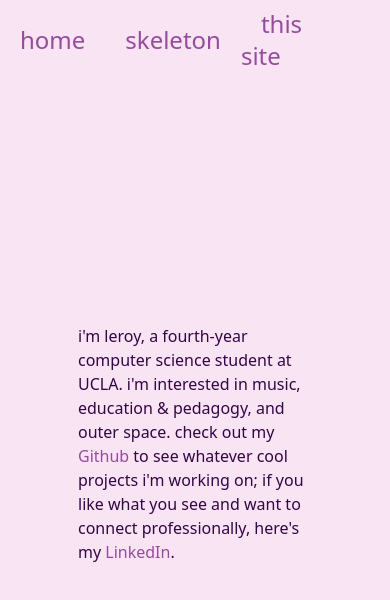
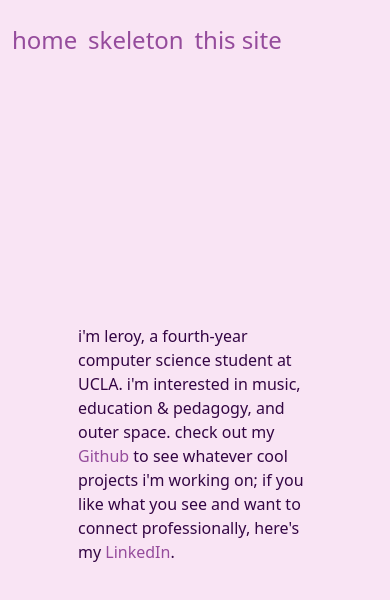
Before and after one commit to LeroyBG/ucla-website, a SvelteKit app: page / in a window 390 px wide. Shown: the top 600 px of the page. Built offline with nearby package versions, Linux system fonts and the light colour scheme; no server answers.

Commit message:
fix menu bar for phones?

```diff
--- a/src/routes/+layout.svelte
+++ b/src/routes/+layout.svelte
@@ -5,9 +5,9 @@ import "../app.css"
     <div class="h-20">
         <nav class="w-3/4 h-full">
             <ul class="flex items-center h-full text-theme-dark">
-                <li><a href="/#" class="hover:underline font-normal px-5 text-2xl decoration-nettleRash-500 underline-offset-4 decoration-8">home</a></li>
-                <li><a href="/skeleton" class="hover:underline font-normal px-5 text-2xl decoration-nettleRash-500 underline-offset-4 decoration-8">skeleton</a></li>
-                <li><a href="/this-site" class="hover:underline font-normal px-5 text-2xl decoration-nettleRash-500 underline-offset-4 decoration-8">this site</a></li>
+                <li class="grow max-w-32 ml-3"><a href="/#"            class="hover:underline font-normal text-2xl decoration-nettleRash-500 underline-offset-4 decoration-8">home</a></li>
+                <li class="grow max-w-32"><a href="/skeleton"     class="hover:underline font-normal text-2xl decoration-nettleRash-500 underline-offset-4 decoration-8">skeleton</a></li>
+                <li class="grow max-w-32"><a href="/this-site"    class="hover:underline font-normal text-2xl decoration-nettleRash-500 underline-offset-4 decoration-8">this site</a></li>
             </ul>
         </nav>
     </div>
```
